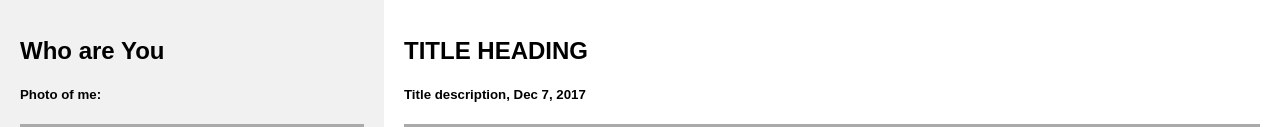
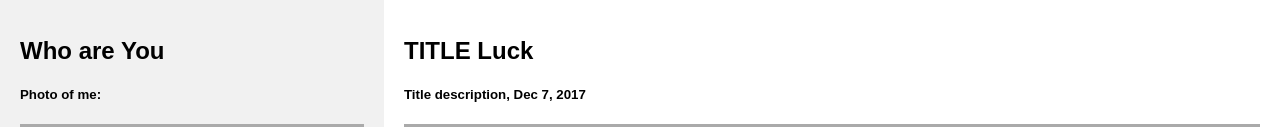
Before and after one commit to nikhilc890/HTML, a plain HTML site: page index.html in a window 1280 px wide. Shown: the part 342-469 px from the top of the page. Drawn offline with Linux system fonts and the light colour scheme.

Commit message:
Update index.html

```diff
--- a/index.html
+++ b/index.html
@@ -147,7 +147,7 @@ body {
     <div class="fakeimg" style="height:60px;">Image</div>
   </div>
   <div class="main">
-    <h2>TITLE HEADING</h2>
+    <h2>TITLE Luck</h2>
     <h5>Title description, Dec 7, 2017</h5>
     <div class="fakeimg" style="height:200px;">Image</div>
     <p>Some text..</p>
```
